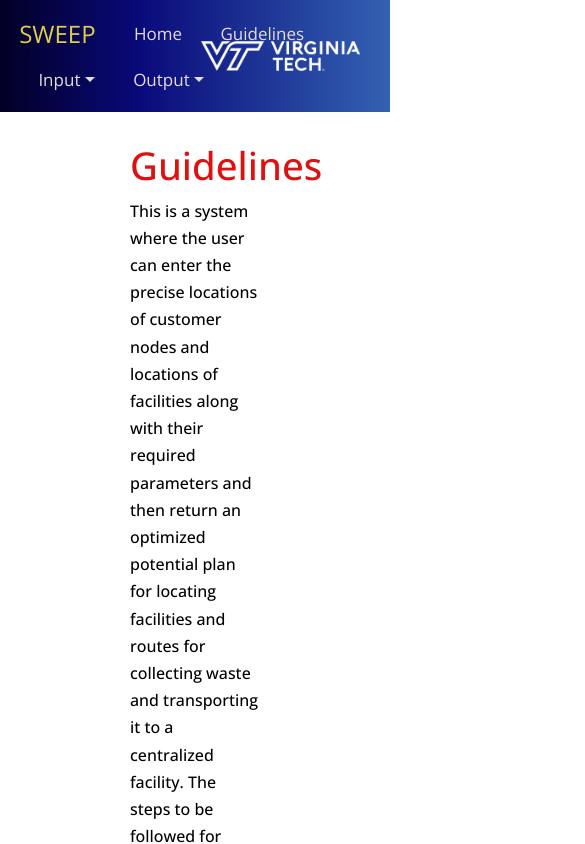
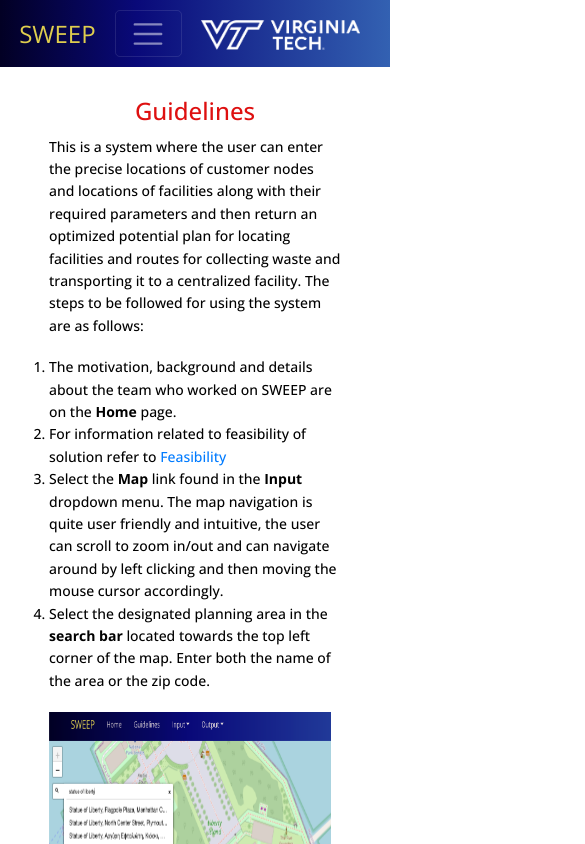
Before and after one commit to shaunakjuvekar/SWM, a React (Vite) app in the folder vite-project/: page /guidelines in a window 390 px wide. Shown: the top 844 px of the page, 585 px wide, since content can reach past the window. Built offline with nearby package versions, Linux system fonts and the light colour scheme.

Commit message:
made website more responsive

```diff
--- a/vite-project/src/Guidelines.css
+++ b/vite-project/src/Guidelines.css
@@ -1,52 +1,52 @@
-@font-face {
+/* @font-face {
     font-family: Montserrat;
     src: url(./assets/fonts/Montserrat/Montserrat-VariableFont_wght.ttf);
-  }
+  } */
 
 @font-face {
 font-family: OpenSans;
 src: url(./assets/fonts/OpenSans-VariableFont_wdth,wght.ttf);
 }
 
-h2{
-    color:  rgb(222, 16, 16);
+.grid-container {
+    margin: 0 auto;
+    padding: 20px;
+    max-width: 80%; /* Adjust max-width to fit content comfortably */
 }
 
-.grid-container{
-    margin: 0 120px 0 120px;
-    padding: 10px;
-    /* font-family: "Canterell",sans-serif; */
+h2 {
+    color: rgb(222, 16, 16);
+    font-size: 28px;
+    margin-top: 20px; /* Add some spacing */
+}
 
+p, li, ol {
+    color: black;
+    font-size: 16px;
+    font-family: OpenSans;
+    line-height: 1.6;
+    text-align: left;
+    font-weight: 500;
 
 }
 
-p, li{
-    color: black;
-    text-align: left;
-    font-size: 16px;
-    /* font-family: Montserrat; */
-    /* font-family: 'Raleway', sans-serif; */
-    /* font-family: 'Open Sans', sans-serif; */
-    font-family: OpenSans;
-    font-weight: 500;
-    line-height: 1.7em;
+img {
+    display: block; /* Ensure images don't have spacing issues */
+    max-width: 100%; /* Make images responsive */
+    margin: 0 auto 20px; /* Add some vertical spacing */
 }
 
-ol {
-    list-style-position: inside;
-    color: black;
+@media screen and (max-width: 576px) {
+    /* Adjustments for smaller screens (e.g., mobile devices) */
+    .grid-container {
+        padding: 10px;
+    }
+
+    h2 {
+        font-size: 24px;
+    }
+
+    p, li, ol {
+        font-size: 14px;
+    }
 }
-
-
-
-.grid-container-fb{
-    margin: 0 80px 0 80px;
-    padding: 10px;
-
-}
-
-.mini-heading{
-    text-align: left;
-    font-size: 20px;
-    color:  rgb(132, 5, 5);
-}
--- a/vite-project/src/Guidelines.jsx
+++ b/vite-project/src/Guidelines.jsx
@@ -37,7 +37,7 @@
     return (
         <div className="guide">
         <div className="grid-container">
-            <h2 style={{marginTop: 20}}>
+            <h2>
                 Guidelines
             </h2>
             <p>
@@ -50,7 +50,7 @@
                 <li>Select the <b>Map</b> link found in the <b>Input</b> dropdown menu. The map navigation is quite user friendly and intuitive, the user can scroll to zoom in/out and can navigate around by left clicking and then moving the mouse cursor accordingly.</li>
 
                 <li>Select the designated planning area in the <b>search bar</b> located towards the top left corner of the map. Enter both the name of the area or the zip code.</li>
-                <img src={searchBar} style={imgStyles1}></img>
+                <img src={searchBar} style={imgStyles1} alt="Search bar"></img>
                 <li>Once in the area, start placing markers on the map by left clicking on the desired location indicating customers/facilities. The markers have the following options:- </li>
                 <ul>
                     <li><b>Demand/Location cost</b> - User can enter the appropriate value (number) here.</li>
--- a/vite-project/src/Header.css
+++ b/vite-project/src/Header.css
@@ -45,7 +45,8 @@
     width: 130;
     height: 30px;
     position: absolute;
-    right: 30px
+    right: 30px;
+    top: 20px;
 
 }
 
--- a/vite-project/src/Header.jsx
+++ b/vite-project/src/Header.jsx
@@ -1,9 +1,9 @@
-import React, { useContext} from "react";
+import React from "react";
 import Container from 'react-bootstrap/Container';
 import Nav from 'react-bootstrap/Nav';
 import Navbar from 'react-bootstrap/Navbar';
 import NavDropdown from 'react-bootstrap/NavDropdown';
-import {Routes, Route} from "react-router-dom";
+import {Routes, Route, Link} from "react-router-dom";
 import Home from "./Home";
 import MyMap from "./MyMap";
 import CSVInput from "./CSVInput";
@@ -14,31 +14,28 @@
 import "./Header.css";
 import vt_logo from "./assets/vt-white.png"
 
-
 function Header() {
-
     return (
         <>
-        <Navbar bg="primary" variant="dark" className="header">
-
-          <Container >
-          <Navbar.Brand className="gap-3">SWEEP</Navbar.Brand>
-            <Nav.Link href="/" className='nav-link'>Home</Nav.Link>
-            <Nav.Link href="/guidelines" className='nav-link'>Guidelines</Nav.Link>
-
+            <Navbar bg="primary" variant="dark" expand="md" className="header">
+                <Container>
+                    <Navbar.Brand as={Link} to="/" className="gap-3">SWEEP</Navbar.Brand>
+                    <Navbar.Toggle aria-controls="basic-navbar-nav" />
+                    <Navbar.Collapse id="basic-navbar-nav">
+                        <Nav className="me-auto">
+                            <Nav.Link as={Link} to="/" className='nav-link'>Home</Nav.Link>
+                            <Nav.Link as={Link} to="/guidelines" className='nav-link'>Guidelines</Nav.Link>
                             <NavDropdown title="Input" id="basic-nav-dropdown">
-              <NavDropdown.Item href="/map">Map</NavDropdown.Item>
-              <NavDropdown.Item href="/csv_input">CSV Input</NavDropdown.Item>
-
+                                <NavDropdown.Item as={Link} to="/map">Map</NavDropdown.Item>
+                                <NavDropdown.Item as={Link} to="/csv_input">CSV Input</NavDropdown.Item>
                             </NavDropdown>
                             <NavDropdown title="Output" id="basic-nav-dropdown">
-              <NavDropdown.Item href="/route_tables">Route Tables</NavDropdown.Item>
-              <NavDropdown.Item href="/summary_tables">Summary Tables</NavDropdown.Item>
-
+                                <NavDropdown.Item as={Link} to="/route_tables">Route Tables</NavDropdown.Item>
+                                <NavDropdown.Item as={Link} to="/summary_tables">Summary Tables</NavDropdown.Item>
                             </NavDropdown>
-
+                        </Nav>
+                    </Navbar.Collapse>
                     <img className='logo' src={vt_logo} alt='VT Logo'></img>
-
                 </Container>
             </Navbar>
             <Routes>
@@ -51,9 +48,9 @@
                 <Route path='/csv_input' element={<CSVInput />}></Route>
                 <Route path='/route_tables' element={<RouteTable />}></Route>
                 <Route path='/summary_tables' element={<SummaryTables />}></Route>
-
             </Routes>
         </>
     );
 }
+
 export default Header;
--- a/vite-project/src/Home.css
+++ b/vite-project/src/Home.css
@@ -3,27 +3,36 @@
     src: url(./assets/fonts/Montserrat/Montserrat-VariableFont_wght.ttf);
   }
 
-.home-container{
-    margin: 0 30px 0 30px;
-    padding: 0 10px 0 10px;
+  .home-container {
+    margin: 0 auto;
+    padding: 0 10px;
     color: black;
-
 }
 
-.about-section{
-    margin: 0 55px 0 55px;
+.about-section {
+    margin: 0 auto;
+    width: 90%;
 }
 
-.column{
-    width: 30%;
-    float: left;
-    padding: 0 15px 0 15px;
-    margin-left: 10px;
-
+.column {
+    width: 100%; /* Adjust width for smaller screens */
+    float: none; /* Remove floating */
+    padding: 0 15px;
+    margin-bottom: 20px; /* Add margin-bottom for spacing */
 }
 
-.img-container{
+.img-container {
     display: flex;
+    flex-wrap: wrap; /* Allow items to wrap */
+    justify-content: center; /* Center align items */
+}
+
+@media screen and (min-width: 768px) {
+    .column {
+        width: 30%; /* Reset width for larger screens */
+        float: left;
+        margin-left: 10px;
+    }
 }
 
 .heading-style{
@@ -46,6 +55,7 @@
 
 .profile-team{
     text-align: center;
+    font-size: 1.2rem;
 
 }
 
--- a/vite-project/src/Home.jsx
+++ b/vite-project/src/Home.jsx
@@ -8,19 +8,16 @@
 import garbage_toy from "./assets/garbage-toy.jpg"
 import { useState } from 'react';
 import Carousel from 'react-bootstrap/Carousel';
-// import ExampleCarouselImage from 'components/ExampleCarouselImage';
 
 function Home(){
 
     const imgStyles = {
-        height: 500,
-        width:750,
+        maxHeight: '500px', // Set maximum height
+        width: 'auto', // Allow width to adjust automatically
         border: '10x solid black',
         borderRadius: 15,
-        marginLeft: 10,
-        marginRight: 10,
         marginTop: 8
-    }
+    };
 
 
     const [index, setIndex] = useState(0);
@@ -36,7 +33,7 @@
             <div className="about-section">
             <h2 className = 'heading-style'>About SWEEP</h2>
 
-            <Carousel>
+             <Carousel style={{ maxWidth: '100%' }}>
           <Carousel.Item>
             <img style={imgStyles} src={garbage_truck_1} alt="First slide" />
           </Carousel.Item>
@@ -50,20 +47,6 @@
             <img style={imgStyles} src={garbage_toy} alt="Fourth slide" />
           </Carousel.Item>
         </Carousel>
-            {/* <div className="img-container">
-                <span>
-                <img src={garbage_truck_1} alt='garbage-truck-1'
-                style={imgStyles}></img>
-                <img src={garbage_bin} alt='garbage-bin'
-                style={imgStyles}></img>
-                 <img src={garbage_toy} alt='garbage-toy'
-                style={imgStyles}></img>
-                  <img src={garbage_truck_2} alt='garbage-truck-2'
-                style={imgStyles}></img>
-
-                </span>
-
-            </div> */}
 
             <hr style={{height: 1, backgroundColor: 'black', marginTop: 20, marginBottom: 20}}></hr>
             <p>
@@ -144,13 +127,8 @@
                     </p>
                     <p className="contact">Contact : jshaunak@vt.edu</p>
                 </div>
-
-
             </div>
-
-
         </div>
-
 
     )
 }
--- a/vite-project/src/LocationMarkers.jsx
+++ b/vite-project/src/LocationMarkers.jsx
@@ -35,7 +35,9 @@
       containerSizes:'',
       containerCosts:'',
       vehicleCapacity:'',
-      vehicleCost:''
+      vehicleCost:'',
+      collectionTime: '',
+      truckSpeed: ''
     })
 
     const [routeButton, setRouteButton] = useState(false)
@@ -97,6 +99,8 @@
           obj['facility_sizes'] = formValues.containerSizes
           obj['vehicle_capacity'] = formValues.vehicleCapacity
           obj['vehicle_cost'] = formValues.vehicleCost
+          obj['collection_time'] = formValues.collectionTime
+          obj['truck_speed'] = formValues.truckSpeed
 
           final_markers.push(obj)
 
@@ -115,6 +119,8 @@
           containerCosts:'',
           vehicleCapacity:'',
           vehicleCost:'',
+          collectionTime: '',
+          truckSpeed: ''
         })
 
       }
@@ -207,13 +213,25 @@
             {echelon.echelonKey==2?<p className="text-para">Enter Container Costs</p>:<p className="text-para">Enter Facility Costs</p>}
             <input name='containerCosts' value={formValues.containerCosts} placeholder=' Enter values' type='text' style={textAreaStyles}
              onChange={handleInputChange}></input>
+
             <p className="text-para">Enter Vehicle Capacity</p>
             <input name='vehicleCapacity' value={formValues.vehicleCapacity} placeholder=' Enter value' type='text'
             style={textAreaStyles}
              onChange={handleInputChange}></input>
              {isNumVC==true?<></>:<div className="vc-msg">Please enter a numerical value</div>}
+
              <p className="text-para">Enter Vehicle Cost</p>
              <input name='vehicleCost' value={formValues.vehicleCost} placeholder=' Enter value' type='text'
+            style={textAreaStyles}
+             onChange={handleInputChange}></input>
+
+              <p className="text-para">Enter Collection Time</p>
+             <input name='collectionTime' value={formValues.collectionTime} placeholder=' Enter value' type='text'
+            style={textAreaStyles}
+             onChange={handleInputChange}></input>
+
+             <p className="text-para">Enter Truck Speed</p>
+             <input name='truckSpeed' value={formValues.truckSpeed} placeholder=' Enter value' type='text'
             style={textAreaStyles}
              onChange={handleInputChange}></input>
              {isNumVC==true?<></>:<div className="vc-msg">Please enter a numerical value</div>}
```
Lines whose indentation alone changed are shown as unchanged.
